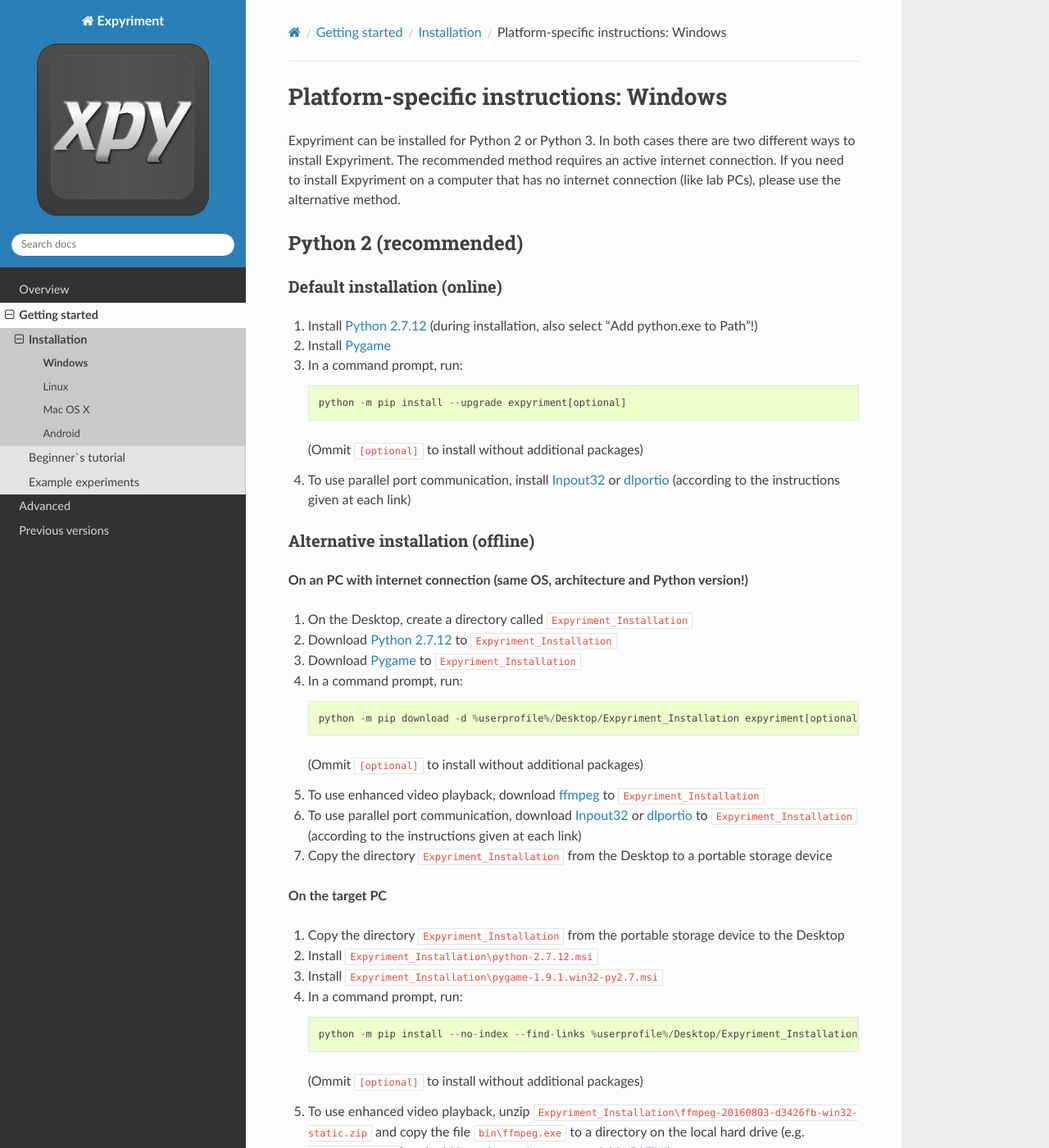
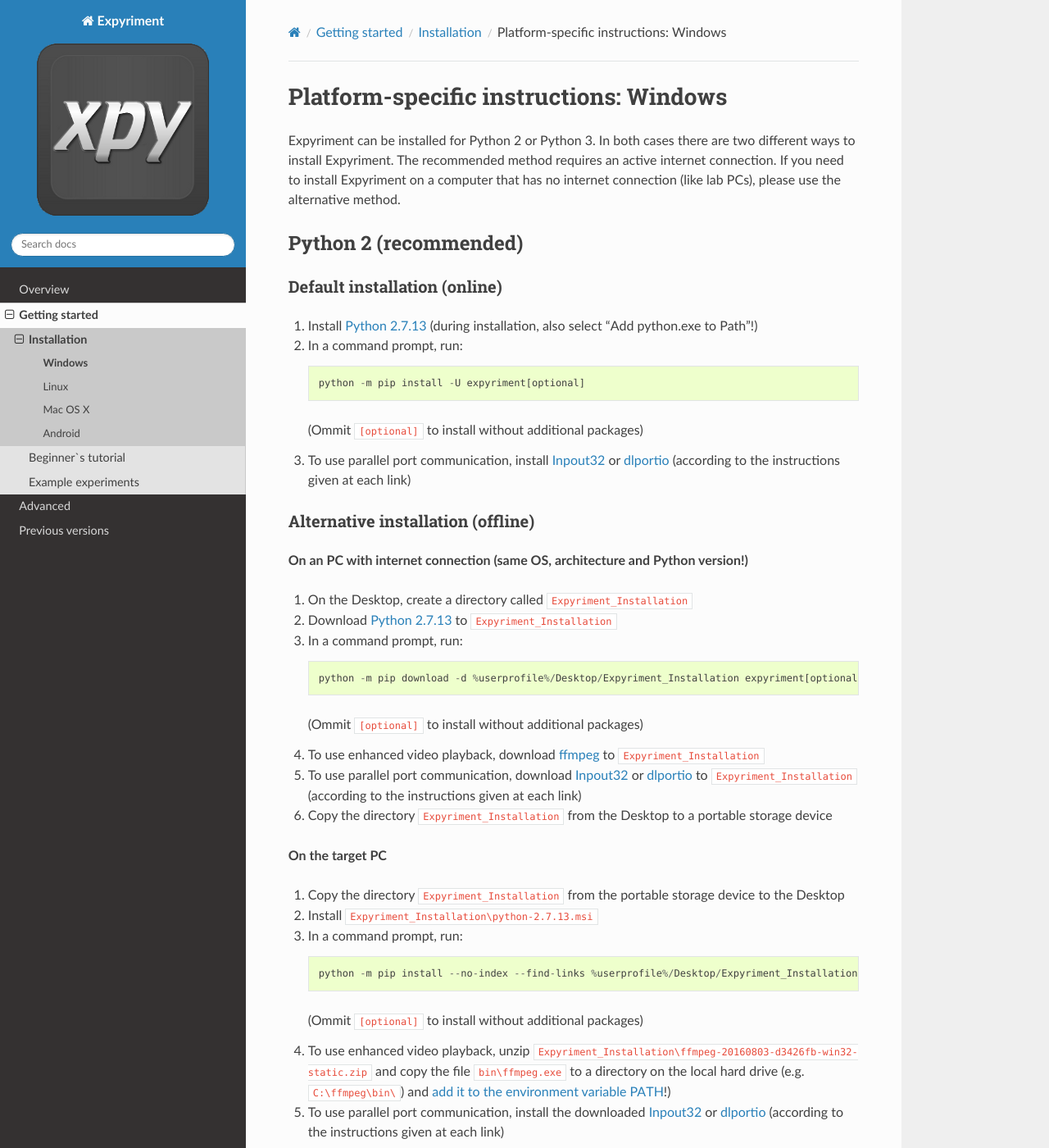
Before and after one commit to expyriment/expyriment, a Sphinx documentation site: the page built from documentation/sphinx/Installation.Windows.rst, in a window 1280 px wide and 1400 px high. Shown: the whole window at 82% size. Built offline with Sphinx 7.4.7 and the Read the Docs theme 2.0.0, drawn with Linux system fonts in a browser that asks for light colours; pages that are not in the unit, such as notebooks, are missing from menus; some of the changed lines change nothing that is shown; some of the changed text lies outside the part shown.

Commit message:
Update Installation.Windows.rst

```diff
--- a/documentation/sphinx/Installation.Windows.rst
+++ b/documentation/sphinx/Installation.Windows.rst
@@ -13,78 +13,11 @@
 Default installation (online)
 ~~~~~~~~~~~~~~~~~~~~~~~~~~~~~
 
-1. Install `Python 2.7.12`_ (during installation, also select "Add python.exe to Path"!)
-
-2. Install Pygame_
-
-3. In a command prompt, run::
-
-    python -m pip install --upgrade expyriment[optional]
-
-   (Ommit ``[optional]`` to install without additional packages)
-
-4. To use parallel port communication, install Inpout32_ or dlportio_
-   (according to the instructions given at each link)
-
-
-Alternative installation (offline)
-~~~~~~~~~~~~~~~~~~~~~~~~~~~~~~~~~~
-
-**On an PC with internet connection (same OS, architecture and Python version!)**
-
-1. On the Desktop, create a directory called ``Expyriment_Installation``
-
-2. Download `Python 2.7.12`_ to ``Expyriment_Installation``
-
-3. Download Pygame_ to ``Expyriment_Installation``
-
-4. In a command prompt, run::
-
-    python -m pip download -d %userprofile%/Desktop/Expyriment_Installation expyriment[optional]
-
-   (Ommit ``[optional]`` to install without additional packages)
-
-5. To use enhanced video playback, download ffmpeg_ to ``Expyriment_Installation``
-
-6. To use parallel port communication, download Inpout32_ or dlportio_ to ``Expyriment_Installation``
-   (according to the instructions given at each link)
-
-7. Copy the directory ``Expyriment_Installation`` from the Desktop to a portable storage device
-
-
-**On the target PC**
-
-1. Copy the directory ``Expyriment_Installation`` from the portable storage device to the Desktop
-
-2. Install ``Expyriment_Installation\python-2.7.12.msi``
-
-3. Install ``Expyriment_Installation\pygame-1.9.1.win32-py2.7.msi``
-
-4. In a command prompt, run::
-
-    python -m pip install --no-index --find-links %userprofile%/Desktop/Expyriment_Installation --upgrade expyriment[optional]
-
-   (Ommit ``[optional]`` to install without additional packages)
-
-5. To use enhanced video playback, unzip ``Expyriment_Installation\ffmpeg-20160803-d3426fb-win32-static.zip`` and copy the
-   file ``bin\ffmpeg.exe`` to a directory on the local hard drive (e.g. ``C:\ffmpeg\bin\``) and
-   `add it to the environment variable PATH`_!)
-
-6. To use parallel port communication, install the downloaded Inpout32_ or dlportio_
-   (according to the instructions given at each link)
-
-
-Python 3
---------
-
-Default installation (online)
-~~~~~~~~~~~~~~~~~~~~~~~~~~~~~
-
-1. Install `Python 3.5.2`_ (during installation, also select "Add python.exe to Path"!)
+1. Install `Python 2.7.13`_ (during installation, also select "Add python.exe to Path"!)
 
 2. In a command prompt, run::
 
-    python3 -m pip install --upgrade expyriment[optional]
+    python -m pip install -U expyriment[optional]
 
    (Ommit ``[optional]`` to install without additional packages)
 
@@ -99,7 +32,68 @@
 
 1. On the Desktop, create a directory called ``Expyriment_Installation``
 
-2. Download `Python 3.5.2`_ to ``Expyriment_Installation``
+2. Download `Python 2.7.13`_ to ``Expyriment_Installation``
+
+3. In a command prompt, run::
+
+    python -m pip download -d %userprofile%/Desktop/Expyriment_Installation expyriment[optional]
+
+   (Ommit ``[optional]`` to install without additional packages)
+
+4. To use enhanced video playback, download ffmpeg_ to ``Expyriment_Installation``
+
+5. To use parallel port communication, download Inpout32_ or dlportio_ to ``Expyriment_Installation``
+   (according to the instructions given at each link)
+
+6. Copy the directory ``Expyriment_Installation`` from the Desktop to a portable storage device
+
+
+**On the target PC**
+
+1. Copy the directory ``Expyriment_Installation`` from the portable storage device to the Desktop
+
+2. Install ``Expyriment_Installation\python-2.7.13.msi``
+
+3. In a command prompt, run::
+
+    python -m pip install --no-index --find-links %userprofile%/Desktop/Expyriment_Installation -U expyriment[optional]
+
+   (Ommit ``[optional]`` to install without additional packages)
+
+4. To use enhanced video playback, unzip ``Expyriment_Installation\ffmpeg-20160803-d3426fb-win32-static.zip`` and copy the
+   file ``bin\ffmpeg.exe`` to a directory on the local hard drive (e.g. ``C:\ffmpeg\bin\``) and
+   `add it to the environment variable PATH`_!)
+
+5. To use parallel port communication, install the downloaded Inpout32_ or dlportio_
+   (according to the instructions given at each link)
+
+
+Python 3
+--------
+
+Default installation (online)
+~~~~~~~~~~~~~~~~~~~~~~~~~~~~~
+
+1. Install `Python 3.6.0`_ (during installation, also select "Add python.exe to Path"!)
+
+2. In a command prompt, run::
+
+    python3 -m pip install -U expyriment[optional]
+
+   (Ommit ``[optional]`` to install without additional packages)
+
+3. To use parallel port communication, install Inpout32_ or dlportio_
+   (according to the instructions given at each link)
+
+
+Alternative installation (offline)
+~~~~~~~~~~~~~~~~~~~~~~~~~~~~~~~~~~
+
+**On an PC with internet connection (same OS, architecture and Python version!)**
+
+1. On the Desktop, create a directory called ``Expyriment_Installation``
+
+2. Download `Python 3.6.0`_ to ``Expyriment_Installation``
 
 3. In a command prompt, run::
 
@@ -119,7 +113,7 @@
 
 1. Copy the directory ``Expyriment_Installation`` from the portable storage device to the Desktop
 
-2. Install ``Expyriment_Installation\python-3.5.2.exe``
+2. Install ``Expyriment_Installation\python-3.6.0.exe``
 
 3. In a command prompt, run::
 
@@ -155,9 +149,8 @@
     We therefore strongly suggest to run Expyriment programmes from the command
     line when testing participants.
 
-.. _`Python 2.7.12`: https://www.python.org/ftp/python/2.7.12/python-2.7.12.msi
-.. _`Python 3.5.2`: https://www.python.org/ftp/python/3.5.2/python-3.5.2.exe
-.. _Pygame: http://pygame.org/ftp/pygame-1.9.1.win32-py2.7.msi
+.. _`Python 2.7.13`: https://www.python.org/ftp/python/2.7.13/python-2.7.13.msi
+.. _`Python 3.6.0`: https://www.python.org/ftp/python/3.6.0/python-3.6.0.exe
 .. _PyOpenGL: https://pypi.python.org/packages/any/P/PyOpenGL/PyOpenGL-3.1.0.win32.exe#md5=f175505f4f9e21c8c5c6adc794296d81
 .. _Numpy:  http://sourceforge.net/projects/numpy/files/NumPy/1.9.2/numpy-1.9.2-win32-superpack-python2.7.exe
 .. _PySerial: http://sourceforge.net/projects/pyserial/files/pyserial/2.7/pyserial-2.7.win32.exe/download
```
